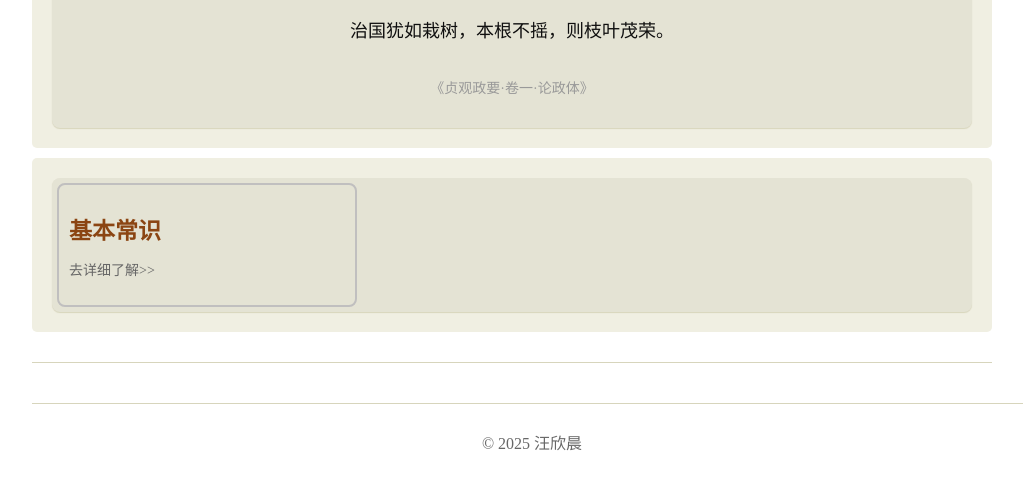
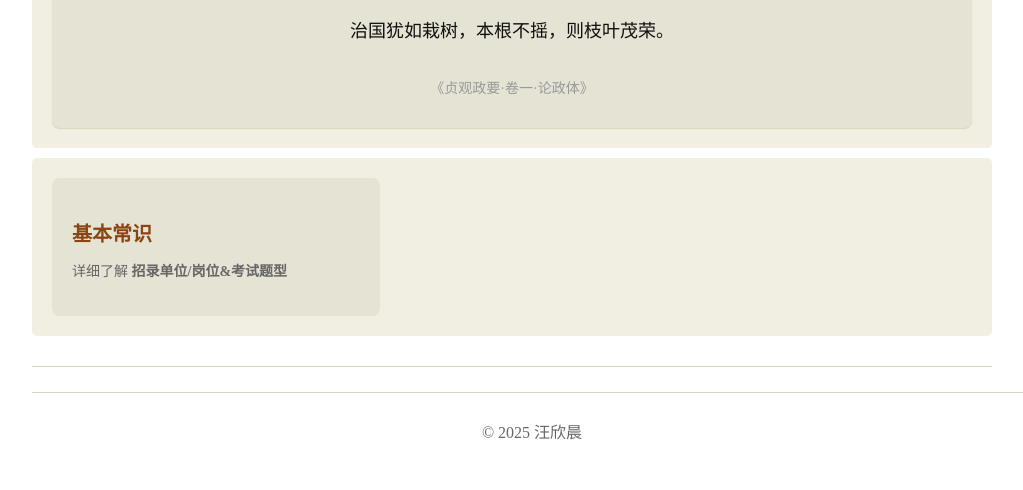
Before and after one commit to xinch3nwang/xinch3nwang.github.io, a plain HTML site: page civil_exam/index.html in a window 1280 px wide. Shown: the part 795-1285 px from the top of the page, without its empty margins (128-1151 px from the left). After the commit the page ends 1259 px from the top, so only its background shows below. Drawn offline with Linux system fonts and the light colour scheme.

Commit message:
style(首页): 优化卡片样式和布局
- 移除多余的content类，简化HTML结构
- 调整卡片间距、背景色和文字样式
- 统一卡片悬停效果
- 清理重复的CSS规则

```diff
--- a/civil_exam/assets/css/index.css
+++ b/civil_exam/assets/css/index.css
@@ -142,32 +142,43 @@ a {
     margin-bottom: 25px;
 }
 
-.sons .content .card {
-    border: 2px solid #c0bfbf;
+.sons .card {
     float: left;
     width: 30%;
-    margin: 5px;
-    padding: 10px;
-    /* background-color: #d0d1ca; */
+    margin: 20px;
+    overflow: hidden;
+    padding: 20px;
+    background-color: #e4e3d4;
     border-radius: 8px;
     display: block;
     text-decoration: none;
     color: inherit;
 }
 
-.sons .content .card:hover {
+.sons .card:hover {
     text-decoration: none;
     background-color: #c7c8c2;
 }
 
-.sons .content .card h3 {
-    font-size: 23px;
-    font-weight: bold;
+.sons .card h3 {
+    color: #8b4513;
     margin-bottom: 10px;
+    font-size: 20px;
+}
+
+.sons .card p {
+    color: #666;
+    font-size: 14px;
+    line-height: 1.5;
+}
+
+.sons .content .sourceimg a {
+    color: #999999;
+    font-size: 14px;
 }
 
 .site-footer {
-    padding: 20px 0;
+    padding: 5px 0;
     text-align: center;
     margin-top: 30px;
     border-top: 1px solid #d7d5bc;
@@ -190,20 +201,3 @@ footer a {
     color: #676767;
     text-decoration: none;
 }
-
-.sons .card h3 {
-    color: #8b4513;
-    margin-bottom: 10px;
-    font-size: 18px;
-}
-
-.sons .card p {
-    color: #666;
-    font-size: 14px;
-    line-height: 1.5;
-}
-
-.sons .content .sourceimg a {
-    color: #999999;
-    font-size: 14px;
-}
--- a/civil_exam/index.html
+++ b/civil_exam/index.html
@@ -40,19 +40,11 @@
         </div>
         <div class="split"></div>
         <div class="sons">
-            <div class="content">
+            <div>
                 <a href="./index/intro1.html" class="card">
                     <h3>基本常识</h3>
-                    <p>去详细了解>></p>
+                    <p>详细了解 <strong>招录单位/岗位&考试题型</strong></p>
                 </a>
-                <!-- <div class="card">
-                    <h3>占位卡片</h3>
-                    <p>内容待添加</p>
-                </div>
-                <div class="card">
-                    <h3>占位卡片</h3>
-                    <p>内容待添加</p>
-                </div> -->
             </div>
         </div>
     </div>
```
